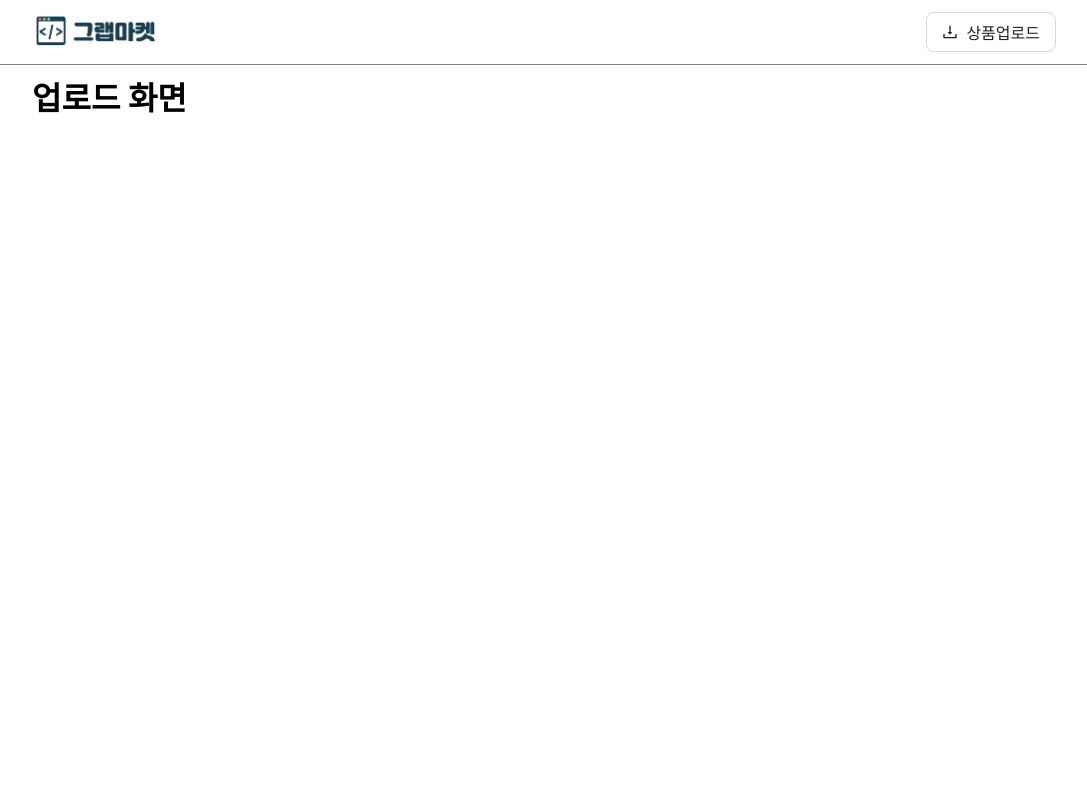
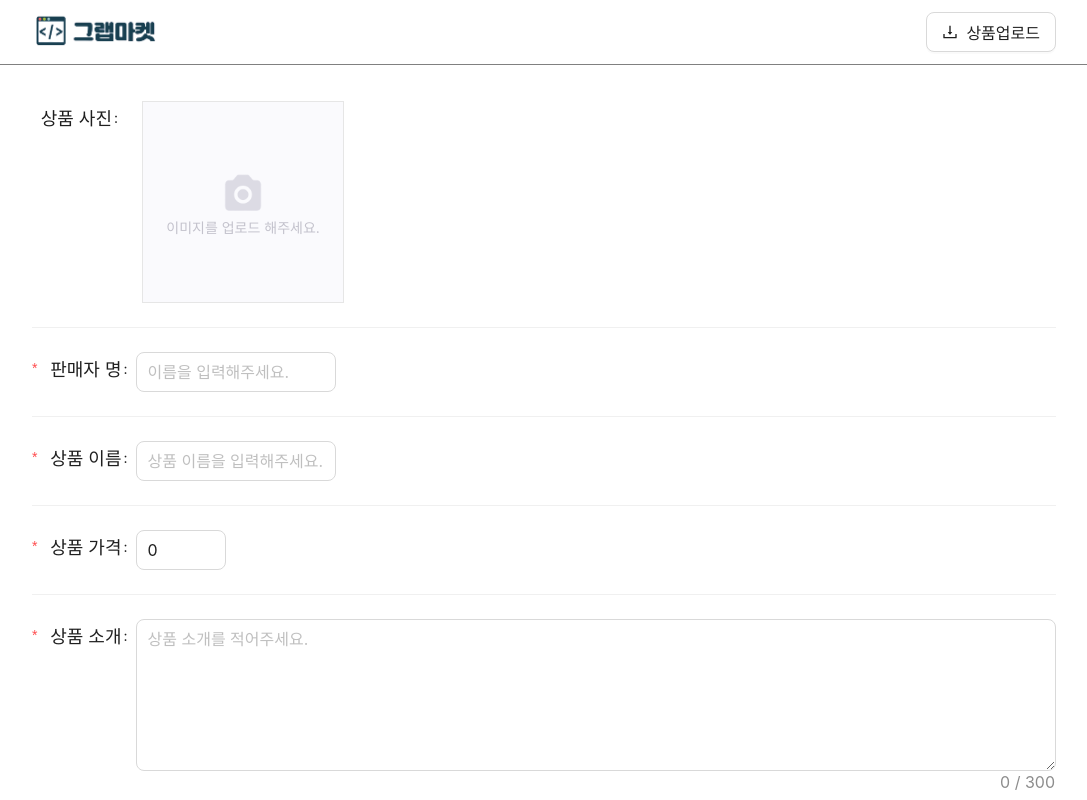
Before and after one commit to Crete666/grab-market-client, a React (Create React App) app: page /upload in a window 1280 px wide. Shown: the top 800 px of the page, without its empty margins (96-1183 px from the left). Built offline with nearby package versions, Linux system fonts and the light colour scheme.

Commit message:
상품 업로드 페이지

```diff
--- /dev/null
+++ b/src/upload/index.css
@@ -0,0 +1,46 @@
+#upload-container {
+  padding-top: 36px;
+}
+
+#upload-img-placeholder {
+  width: 200px;
+  height: 200px;
+  display: flex;
+  flex-direction: column;
+  align-items: center;
+  justify-content: center;
+  border: 1px solid rgb(230, 230, 230);
+  background: rgb(250, 250, 253);
+  margin-left: 16px;
+}
+
+#upload-img-placeholder > img {
+  width: 50px;
+  height: 50px;
+}
+
+#upload-img-placeholder > span {
+  font-size: 14px;
+  color: rgb(195, 194, 204);
+}
+
+.upload-name {
+  width: 200px;
+}
+
+.upload-label {
+  font-size: 18px;
+  width: 80px;
+}
+
+#product-description {
+  height: 150px;
+}
+
+#submit-button {
+  float: right;
+  background-color: rgb(30, 120, 255);
+  color: white;
+  border: none;
+  margin-top: 16px;
+}
--- a/src/upload/index.js
+++ b/src/upload/index.js
@@ -1,5 +1,76 @@
+import { Divider, Form, Input, InputNumber, Button } from "antd";
+import "./index.css";
+
 function UploadPage() {
-  return <h1>업로드 화면</h1>;
+  const onSubmit = (values) => {
+    console.log(values);
+  };
+  return (
+    <div id="upload-container">
+      <Form name="상품 업로드" onFinish={onSubmit}>
+        <Form.Item
+          name="upload"
+          label={<div className="upload-label">상품 사진</div>}
+        >
+          <div id="upload-img-placeholder">
+            <img src="/images/icons/camera.png" />
+            <span>이미지를 업로드 해주세요.</span>
+          </div>
+        </Form.Item>
+        <Divider />
+        <Form.Item
+          name="seller"
+          rules={[{ required: true, message: "판매자 이름을 입력해주세요." }]}
+          label={<div className="upload-label">판매자 명</div>}
+        >
+          <Input
+            className="upload-name"
+            size="large"
+            placeholder="이름을 입력해주세요."
+          />
+        </Form.Item>
+        <Divider />
+        <Form.Item
+          name="name"
+          label={<div className="upload-label">상품 이름</div>}
+          rules={[{ required: true, message: "상품 이름을 입력해주세요." }]}
+        >
+          <Input
+            className="upload-name"
+            size="large"
+            placeholder="상품 이름을 입력해주세요."
+          />
+        </Form.Item>
+        <Divider />
+        <Form.Item
+          name="price"
+          label={<div className="upload-label">상품 가격</div>}
+          rules={[{ required: true, message: "상품 가격을 입력해주세요." }]}
+        >
+          <InputNumber className="upload-price" size="large" defaultValue={0} />
+        </Form.Item>
+        <Divider />
+        <Form.Item
+          name="description"
+          label={<div className="upload-label">상품 소개</div>}
+          rules={[{ required: true, message: "상품 소개를 입력해주세요." }]}
+        >
+          <Input.TextArea
+            size="large"
+            id="product-description"
+            showCount
+            maxLength={300}
+            placeholder="상품 소개를 적어주세요."
+          />
+        </Form.Item>
+        <Form.Item>
+          <Button id="submit-button" size="large" htmlType="submit">
+            상품 등록하기
+          </Button>
+        </Form.Item>
+      </Form>
+    </div>
+  );
 }
 
 export default UploadPage;
```
